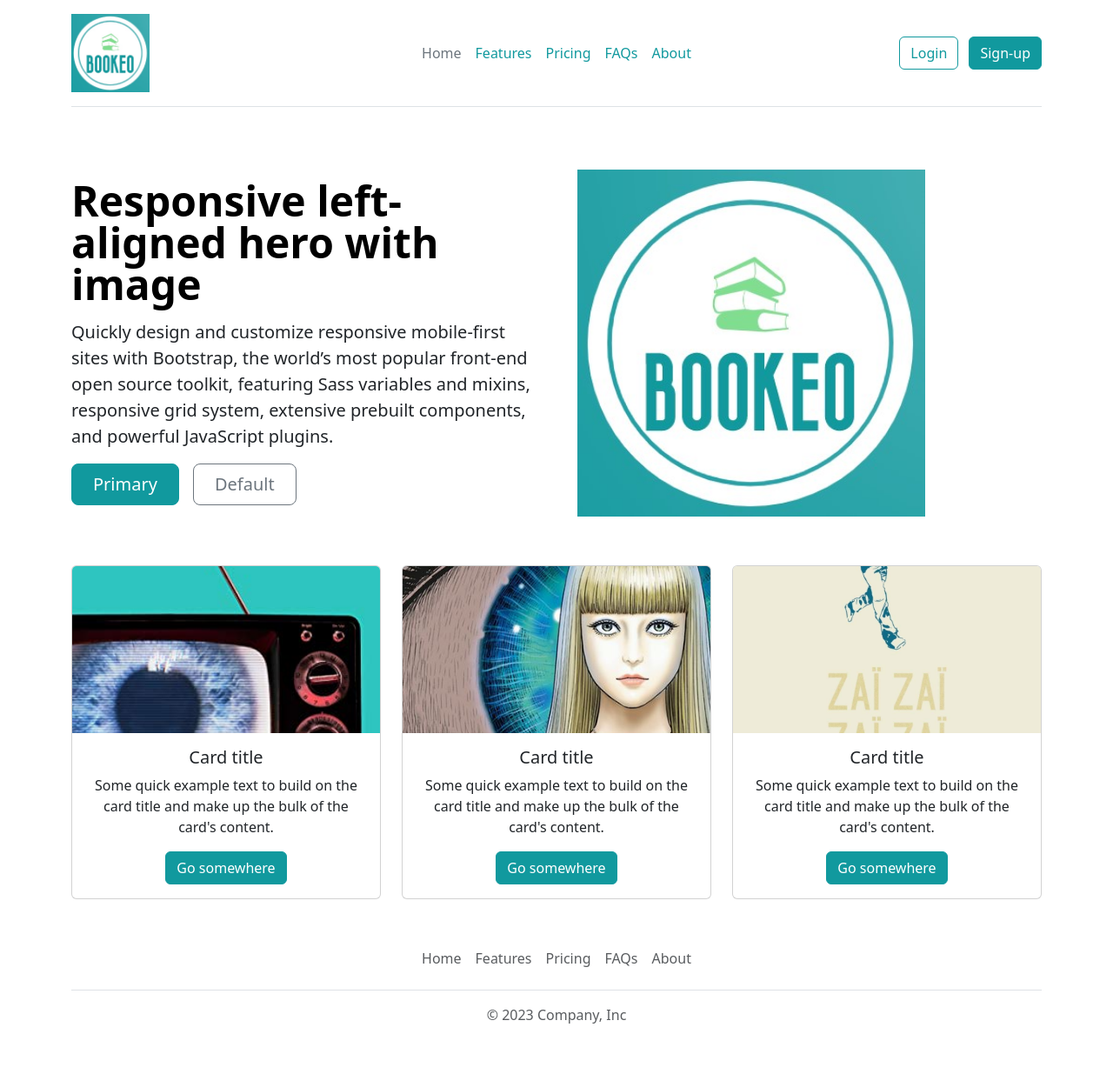
After one commit to MaximeLecieux/Bookeo, a PHP site: template templates/home.php in a window 1280 px wide. The commit adds this page. Shown: the whole page at 87% size. Run offline with PHP 8.4, Linux system fonts and the light colour scheme; the template is opened without the code that fills it, so the values that code supplies are empty.

Commit message:
Intégration des éléments de index.html dans des templates + initialisation des fichiers MVC

```diff
--- a/templates/header.php
+++ b/templates/header.php
@@ -3,7 +3,7 @@
   <head>
     <meta charset="utf-8">
     <meta name="viewport" content="width=device-width, initial-scale=1">
-    <title>Bootstrap demo</title>
+    <title>Bookeo</title>
     <link href="https://cdn.jsdelivr.net/npm/bootstrap@5.3.2/dist/css/bootstrap.min.css" rel="stylesheet" integrity="sha384-T3c6CoIi6uLrA9TneNEoa7RxnatzjcDSCmG1MXxSR1GAsXEV/Dwwykc2MPK8M2HN" crossorigin="anonymous">
     <link rel="stylesheet" href="assets/css/override-bootstrap.css">
   </head>
--- /dev/null
+++ b/templates/home.php
@@ -0,0 +1,48 @@
+<div class="row flex-lg-row-reverse align-items-center g-5 py-5">
+    <div class="col-10 col-sm-8 col-lg-6">
+        <img src="assets/images/logo-bookeo.jpg" alt="Logo" width="400">
+    </div>
+    <div class="col-lg-6">
+        <h1 class="display-5 fw-bold text-body-emphasis lh-1 mb-3">Responsive left-aligned hero with image</h1>
+        <p class="lead">Quickly design and customize responsive mobile-first sites with Bootstrap, the world’s most popular front-end open source toolkit, featuring Sass variables and mixins, responsive grid system, extensive prebuilt components, and powerful JavaScript plugins.</p>
+        <div class="d-grid gap-2 d-md-flex justify-content-md-start">
+        <button type="button" class="btn btn-primary btn-lg px-4 me-md-2">Primary</button>
+        <button type="button" class="btn btn-outline-secondary btn-lg px-4">Default</button>
+        </div>
+    </div>
+</div>
+
+<div class="row text-center">
+    <div class="col-md-4 my-2 d-flex">
+        <div class="card">
+            <img src="uploads/books/1-1984.jpg" class="card-img-top" alt="...">
+            <div class="card-body">
+                <h5 class="card-title">Card title</h5>
+                <p class="card-text">Some quick example text to build on the card title and make up the bulk of the card's content.</p>
+                <a href="#" class="btn btn-primary">Go somewhere</a>
+            </div>
+        </div>
+    </div>
+
+    <div class="col-md-4 my-2 d-flex">
+        <div class="card">
+            <img src="uploads/books/2-histoires-courtes.jpg" class="card-img-top" alt="...">
+            <div class="card-body">
+                <h5 class="card-title">Card title</h5>
+                <p class="card-text">Some quick example text to build on the card title and make up the bulk of the card's content.</p>
+                <a href="#" class="btn btn-primary">Go somewhere</a>
+            </div>
+        </div>
+    </div>
+
+    <div class="col-md-4 my-2 d-flex">
+        <div class="card">
+            <img src="uploads/books/3-zai-zai-zai-zai.jpg" class="card-img-top" alt="...">
+            <div class="card-body">
+                <h5 class="card-title">Card title</h5>
+                <p class="card-text">Some quick example text to build on the card title and make up the bulk of the card's content.</p>
+                <a href="#" class="btn btn-primary">Go somewhere</a>
+            </div>
+        </div>
+    </div>
+</div>
```
Also changed, not shown: App/Controller/Controller.php (added, +29 -0 lines), index.php (+4 -55 lines), App/Controller/BookController.php (added), App/Controller/CategoryController.php (added), App/Controller/PageController.php (added), App/Entity/Book.php (added), App/Entity/Category.php (added).
